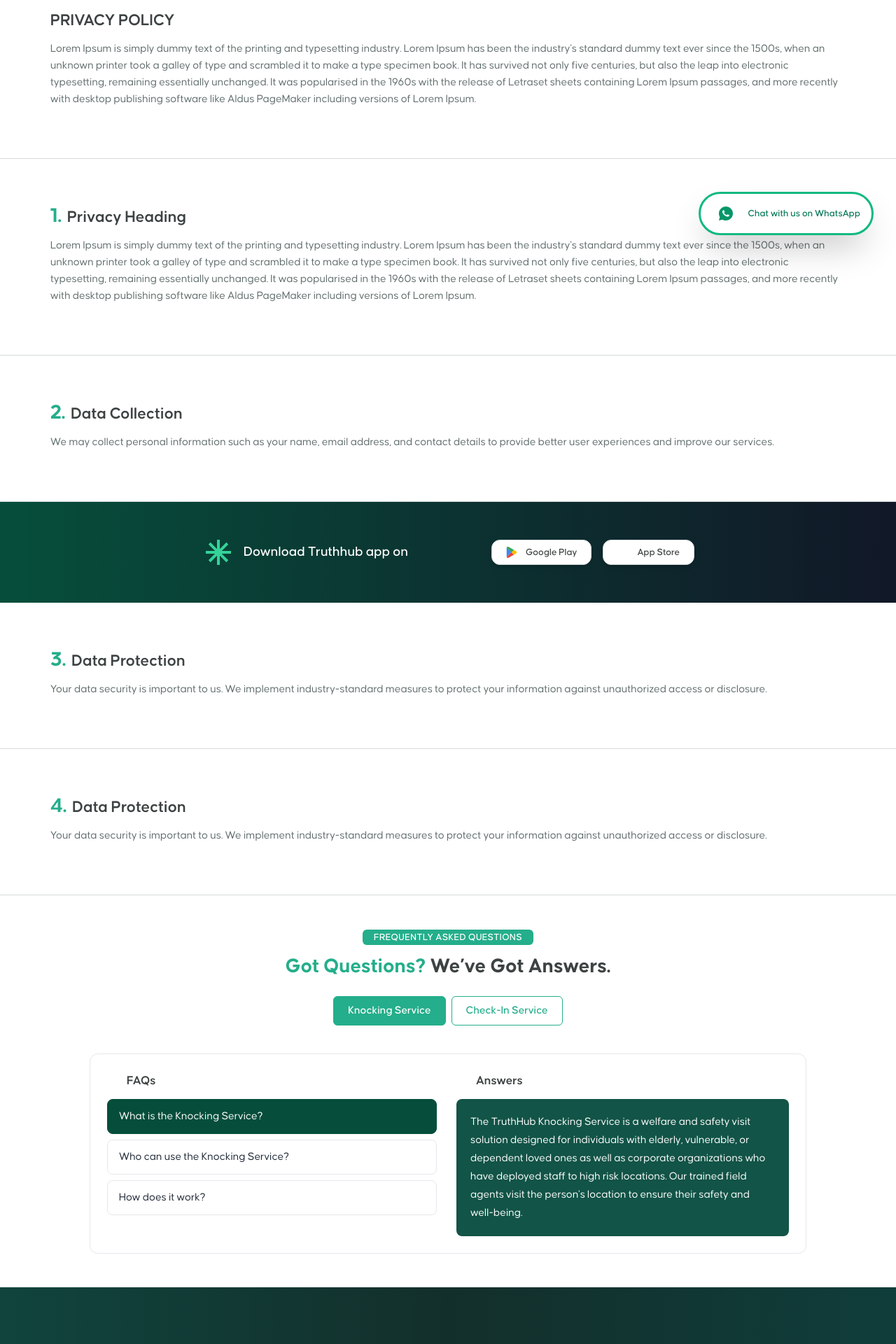
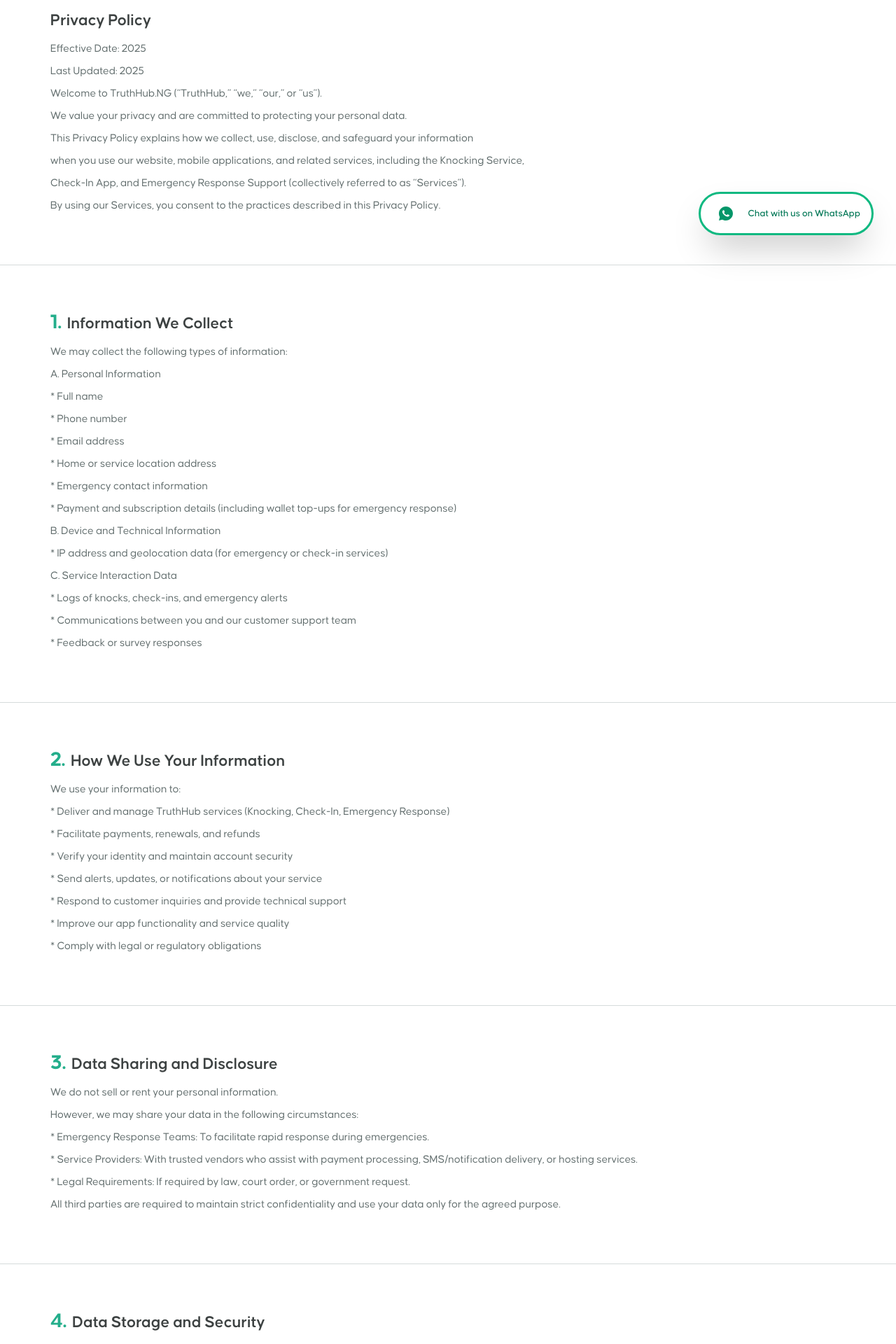
Before and after one commit to Seal-Richards/truth_app_web, a Next.js app: page /privacy-policy in a window 1280 px wide. Shown: the part 400-2320 px from the top of the page at 70% size. Built offline with nearby package versions, Linux system fonts and the light colour scheme; some icons are missing.

Commit message:
feat: implemented the privacy-policy page

```diff
--- a/src/app/privacy-policy/page.tsx
+++ b/src/app/privacy-policy/page.tsx
@@ -1,4 +1,3 @@
-// src/app/(public)/policy/page.tsx (or your equivalent path)
 "use client";
 
 import DefaultLayout from "@src/layouts/DefaultLayout";
@@ -7,58 +6,36 @@
 import FAQSection from "@src/components/sections/Faq";
 import NewsLetterSection from "@src/components/sections/NewsLetterSection";
 import DynamicContents from "@src/components/atoms/DynamicContents";
+import { privacyPolicy } from "@src/constants/privacy";
 
-export default function PolicyPage() {
+export default function PrivacyPolicyPage() {
+  const { title, effectiveDate, lastUpdated, overview, sections } = privacyPolicy;
+
   return (
     <DefaultLayout>
       {/* Top Banner */}
-      <DynamicBanner
-        title="Privacy Policy"
-        description=""
-        showVectors={true}
+      <DynamicBanner title={title} description="" showVectors />
+
+      {/* Overview Section */}
+      <DynamicContents
+        heading={title}
+        description={`${effectiveDate}\n${lastUpdated}\n\n${overview}`}
       />
 
+      {/* Dynamic Policy Sections with Banner after 4th */}
+      {sections.map((section, index) => (
+        <div key={index}>
+          <DynamicContents
+            number={section.number}
+            heading={section.heading}
+            description={section.description}
+          />
+          {/* Show banner after the 4th section */}
+          {index === 3 && <MiniPublicBanner />}
+        </div>
+      ))}
 
-
-      {/* Policy Content */}
-
-      {/* Main Privacy Policy Overview */}
-      <DynamicContents
-        heading="PRIVACY POLICY"
-        description="Lorem Ipsum is simply dummy text of the printing and typesetting industry. Lorem Ipsum has been the industry's standard dummy text ever since the 1500s, when an unknown printer took a galley of type and scrambled it to make a type specimen book. It has survived not only five centuries, but also the leap into electronic typesetting, remaining essentially unchanged. It was popularised in the 1960s with the release of Letraset sheets containing Lorem Ipsum passages, and more recently with desktop publishing software like Aldus PageMaker including versions of Lorem Ipsum."
-      />
-
-      {/* Subsections */}
-      <DynamicContents
-        number={1}
-        heading="Privacy Heading"
-        description="Lorem Ipsum is simply dummy text of the printing and typesetting industry. Lorem Ipsum has been the industry's standard dummy text ever since the 1500s, when an unknown printer took a galley of type and scrambled it to make a type specimen book. It has survived not only five centuries, but also the leap into electronic typesetting, remaining essentially unchanged. It was popularised in the 1960s with the release of Letraset sheets containing Lorem Ipsum passages, and more recently with desktop publishing software like Aldus PageMaker including versions of Lorem Ipsum."
-      />
-
-      <DynamicContents
-        number={2}
-        heading="Data Collection"
-        description="We may collect personal information such as your name, email address, and contact details to provide better user experiences and improve our services."
-      />
-
-      {/* Small Public Banner */}
-      <MiniPublicBanner />
-
-
-      <DynamicContents
-        number={3}
-        heading="Data Protection"
-        description="Your data security is important to us. We implement industry-standard measures to protect your information against unauthorized access or disclosure."
-      />
-
-      <DynamicContents
-        number={4}
-        heading="Data Protection"
-        description="Your data security is important to us. We implement industry-standard measures to protect your information against unauthorized access or disclosure."
-      />
-
-
-      {/* FAQ and Newsletter remain unchanged */}
+      {/* FAQ + Newsletter remain unchanged */}
       <div id="faq">
         <FAQSection />
       </div>
--- a/src/app/terms/page.tsx
+++ b/src/app/terms/page.tsx
@@ -1,38 +1,38 @@
+"use client";
+
 import DynamicBanner from "@src/components/atoms/DynamicBanner";
 import DynamicContents from "@src/components/atoms/DynamicContents";
 import MiniPublicBanner from "@src/components/banners/MiniPublicBanner";
 import FAQSection from "@src/components/sections/Faq";
 import NewsLetterSection from "@src/components/sections/NewsLetterSection";
 import DefaultLayout from "@src/layouts/DefaultLayout";
-
 import { termsAndConditions } from "@src/constants/terms";
 
 export default function TermsPage() {
+  const { pageTitle, intro, sections } = termsAndConditions;
+
   return (
     <DefaultLayout>
-      <DynamicBanner
-        title={termsAndConditions.pageTitle}
-        description=""
-        showVectors={true}
-      />
+      {/* Top Banner */}
+      <DynamicBanner title={pageTitle} description="" showVectors />
 
       {/* Intro */}
-      <DynamicContents
-        heading={termsAndConditions.pageTitle}
-        description={termsAndConditions.intro}
-      />
+      <DynamicContents heading={pageTitle} description={intro} />
 
-      {/* Dynamic Sections */}
-      {termsAndConditions.sections.map((section) => (
-        <DynamicContents
-          key={section.number}
-          number={section.number}
-          heading={section.heading}
-          description={section.description}
-        />
+      {/* Dynamic Sections with banner after 4th */}
+      {sections.map((section, index) => (
+        <div key={index}>
+          <DynamicContents
+            number={section.number}
+            heading={section.heading}
+            description={section.description}
+          />
+          {/* Show banner after the 4th section */}
+          {index === 3 && <MiniPublicBanner />}
+        </div>
       ))}
 
-      <MiniPublicBanner />
+      {/* FAQ + Newsletter */}
       <div id="faq">
         <FAQSection />
       </div>
--- /dev/null
+++ b/src/constants/privacy.ts
@@ -0,0 +1,117 @@
+
+const currentYear = new Date().getFullYear();
+
+export const privacyPolicy = {
+  title: "Privacy Policy",
+  effectiveDate: `Effective Date: ${currentYear}`,
+  lastUpdated: `Last Updated: ${currentYear}`,
+  overview: `Welcome to TruthHub.NG (“TruthHub,” “we,” “our,” or “us”).
+We value your privacy and are committed to protecting your personal data.
+This Privacy Policy explains how we collect, use, disclose, and safeguard your information
+when you use our website, mobile applications, and related services, including the Knocking Service,
+Check-In App, and Emergency Response Support (collectively referred to as “Services”).
+By using our Services, you consent to the practices described in this Privacy Policy.`,
+
+  sections: [
+    {
+      number: 1,
+      heading: "Information We Collect",
+      description: `We may collect the following types of information:
+A. Personal Information
+* Full name
+* Phone number
+* Email address
+* Home or service location address
+* Emergency contact information
+* Payment and subscription details (including wallet top-ups for emergency response)
+B. Device and Technical Information
+* IP address and geolocation data (for emergency or check-in services)
+C. Service Interaction Data
+* Logs of knocks, check-ins, and emergency alerts
+* Communications between you and our customer support team
+* Feedback or survey responses`,
+    },
+    {
+      number: 2,
+      heading: "How We Use Your Information",
+      description: `We use your information to:
+* Deliver and manage TruthHub services (Knocking, Check-In, Emergency Response)
+* Facilitate payments, renewals, and refunds
+* Verify your identity and maintain account security
+* Send alerts, updates, or notifications about your service
+* Respond to customer inquiries and provide technical support
+* Improve our app functionality and service quality
+* Comply with legal or regulatory obligations`,
+    },
+    {
+      number: 3,
+      heading: "Data Sharing and Disclosure",
+      description: `We do not sell or rent your personal information.
+However, we may share your data in the following circumstances:
+* Emergency Response Teams: To facilitate rapid response during emergencies.
+* Service Providers: With trusted vendors who assist with payment processing, SMS/notification delivery, or hosting services.
+* Legal Requirements: If required by law, court order, or government request.
+All third parties are required to maintain strict confidentiality and use your data only for the agreed purpose.`,
+    },
+    {
+      number: 4,
+      heading: "Data Storage and Security",
+      description: `We use industry-standard security measures to protect your data, including encryption, firewalls, and access controls.
+Your personal data is stored securely within Nigeria or in data centers compliant with NDPR (Nigeria Data Protection Regulation)
+and international privacy standards such as GDPR.`,
+    },
+    {
+      number: 5,
+      heading: "Your Rights",
+      description: `You have the right to:
+* Access and request a copy of your personal data
+* Request correction or deletion of inaccurate information
+* Withdraw consent for data processing (where applicable)
+* Opt out of marketing communications
+* Request data portability to another service provider
+To exercise these rights, please contact us at Hello@truthhub.ng.`,
+    },
+    {
+      number: 6,
+      heading: "Cookies and Tracking Technologies",
+      description: `Our website and apps may use cookies or similar tracking technologies to enhance your experience.
+You can control cookie preferences through your browser settings, but disabling cookies may affect some functionality.`,
+    },
+    {
+      number: 7,
+      heading: "Data Retention",
+      description: `We retain your information only for as long as necessary:
+* To provide services and maintain your account
+* To comply with legal obligations or resolve disputes
+* To enforce our Terms and Conditions
+Once data is no longer needed, it will be securely deleted or anonymized.`,
+    },
+    {
+      number: 8,
+      heading: "Children’s Privacy",
+      description: `TruthHub services are not intended for individuals under 18 years of age.
+We do not knowingly collect personal data from minors.
+If we discover that a minor’s data has been collected, it will be promptly deleted.`,
+    },
+    {
+      number: 9,
+      heading: "Changes to This Privacy Policy",
+      description: `We may update this Privacy Policy periodically.
+Updates will be posted on this page with a revised “Effective Date.”
+Your continued use of our services after such changes constitutes acceptance of the updated policy.`,
+    },
+    {
+      number: 10,
+      heading: "Contact Us",
+      description: `If you have any questions, complaints, or requests regarding this Privacy Policy, please contact:
+TruthHub Technologies Ltd
+Email: Hello@truthhub.ng
+Website: www.truthhub.ng`,
+    },
+    {
+      heading: "Compliance Statement",
+      description: `TruthHub.NG complies with the Nigeria Data Protection Act (NDPA)
+and adheres to best global privacy practices to ensure transparency, security, and user trust.`,
+    },
+  ],
+};
```
